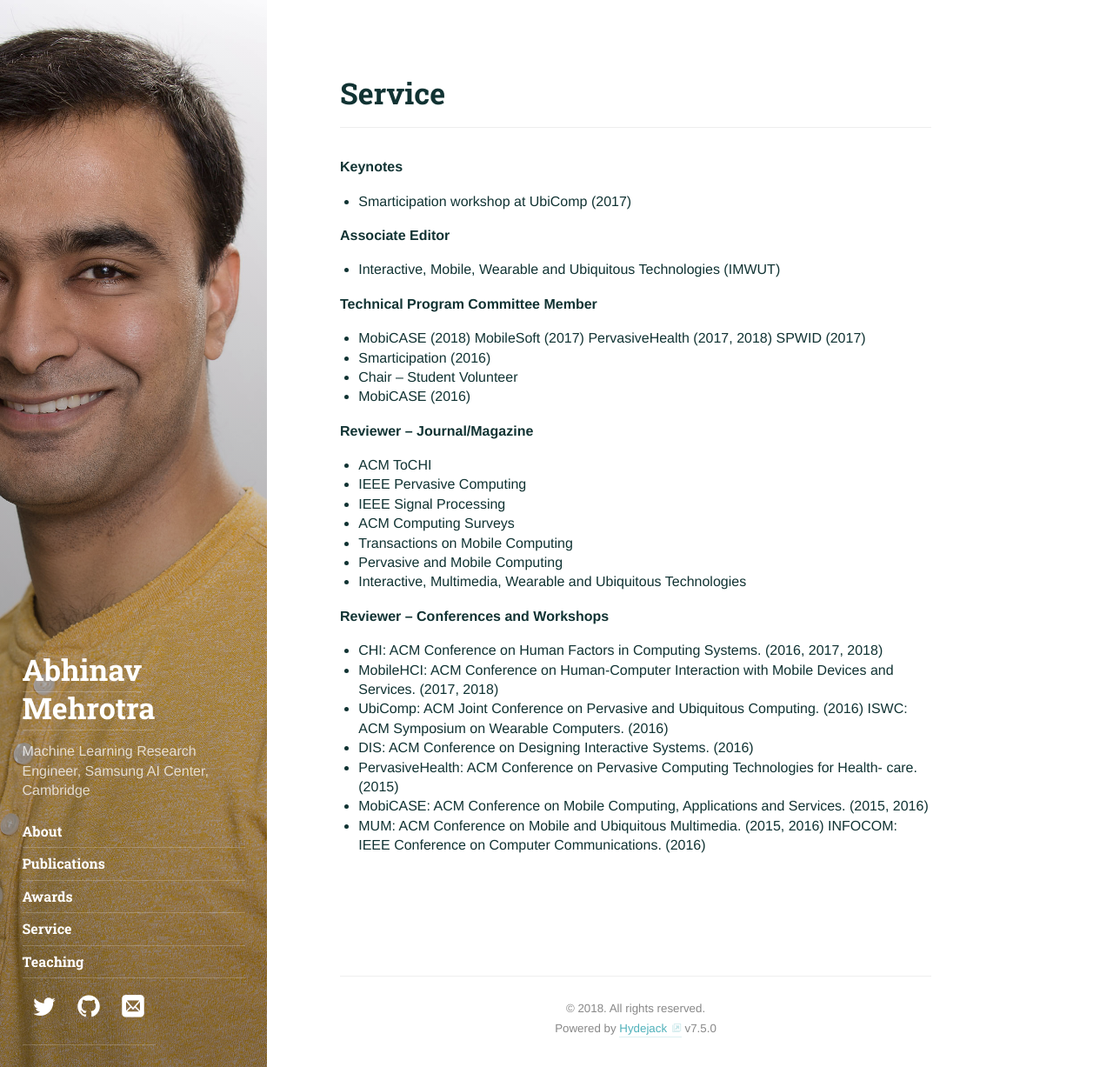
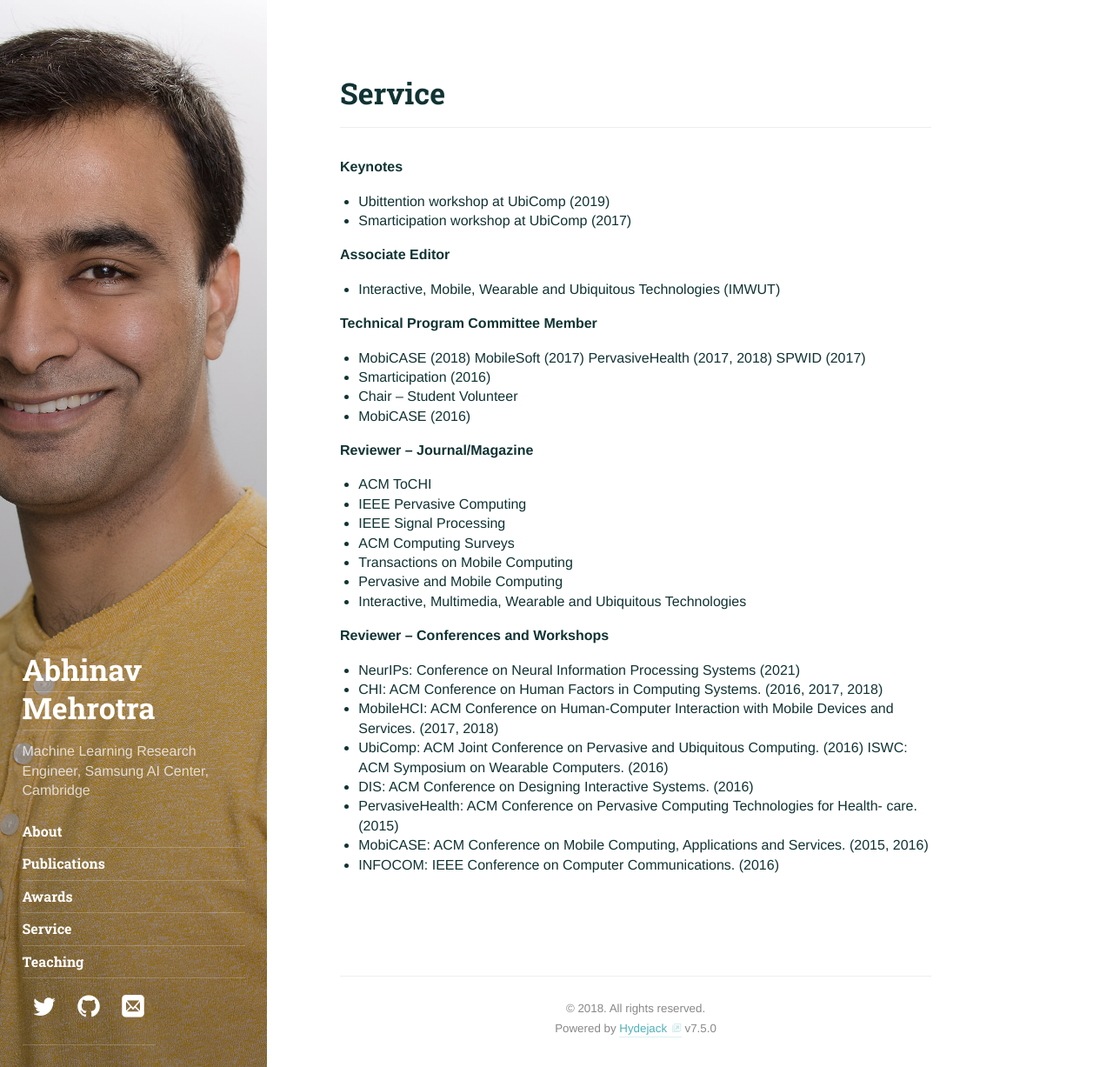
Before and after one commit to AbhinavMehrotra/AbhinavMehrotra.github.io, a Jekyll site: the page built from _sections/service.md, in a window 1280 px wide and 1227 px high. Shown: the whole window at 87% size. Built offline with Jekyll 4.4.1, drawn with Linux system fonts in a browser that asks for light colours; some web fonts are replaced.

Commit message:
Update service.md

```diff
--- a/_sections/service.md
+++ b/_sections/service.md
@@ -10,6 +10,7 @@ description: >
 
 
 <B>Keynotes</B>
+* Ubittention workshop at UbiComp (2019)
 * Smarticipation workshop at UbiComp (2017)
 
 
@@ -32,10 +33,11 @@ description: >
 * Interactive, Multimedia, Wearable and Ubiquitous Technologies
 
 <B>Reviewer -- Conferences and Workshops</B>
+* NeurIPs: Conference on Neural Information Processing Systems (2021)
 * CHI: ACM Conference on Human Factors in Computing Systems. (2016, 2017, 2018)
 * MobileHCI: ACM Conference on Human-Computer Interaction with Mobile Devices and Services. (2017, 2018)
 * UbiComp: ACM Joint Conference on Pervasive and Ubiquitous Computing. (2016) ISWC: ACM Symposium on Wearable Computers. (2016)
 * DIS: ACM Conference on Designing Interactive Systems. (2016)
 * PervasiveHealth: ACM Conference on Pervasive Computing Technologies for Health- care. (2015)
 * MobiCASE: ACM Conference on Mobile Computing, Applications and Services. (2015, 2016)
-* MUM: ACM Conference on Mobile and Ubiquitous Multimedia. (2015, 2016) INFOCOM: IEEE Conference on Computer Communications. (2016)
+* INFOCOM: IEEE Conference on Computer Communications. (2016)
```
